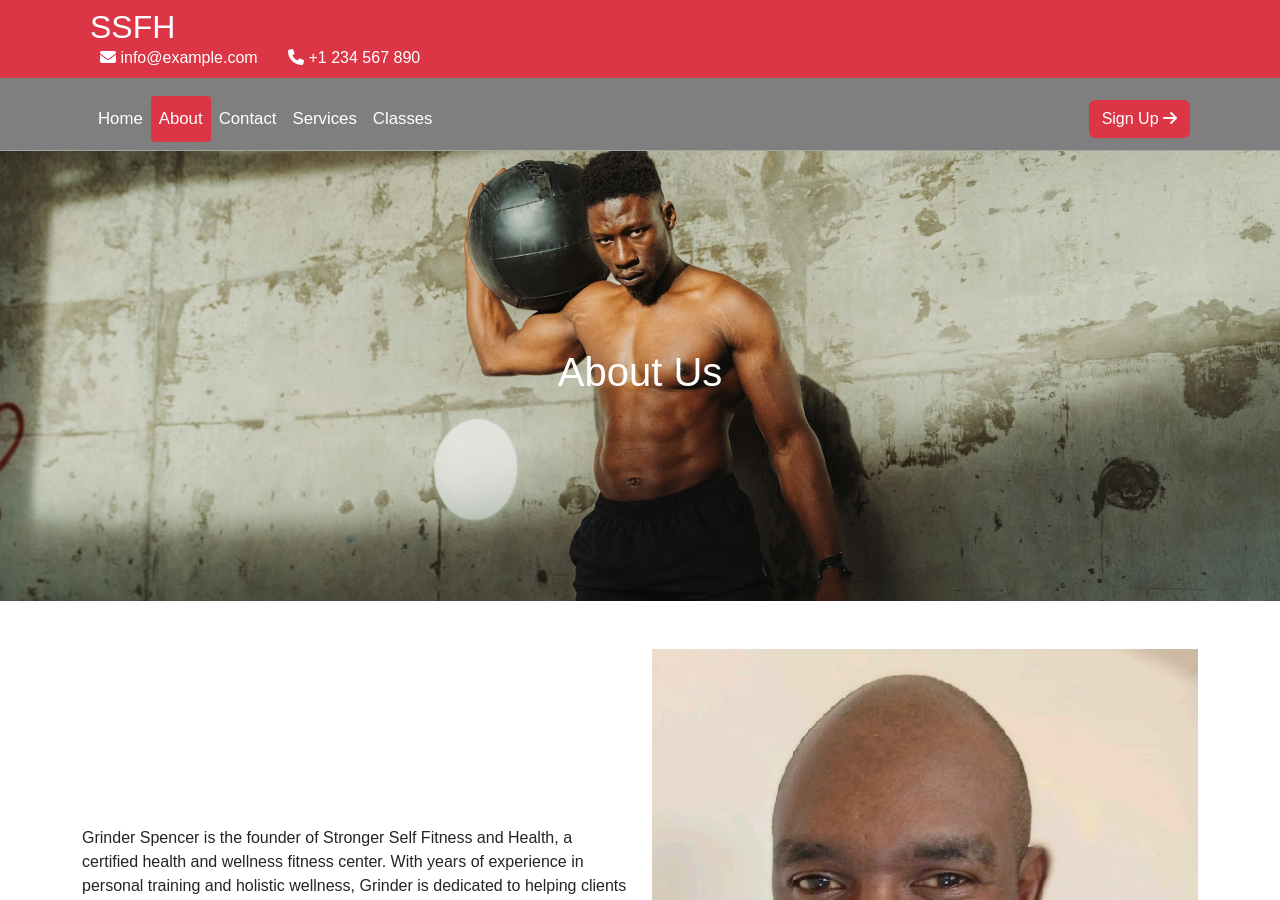
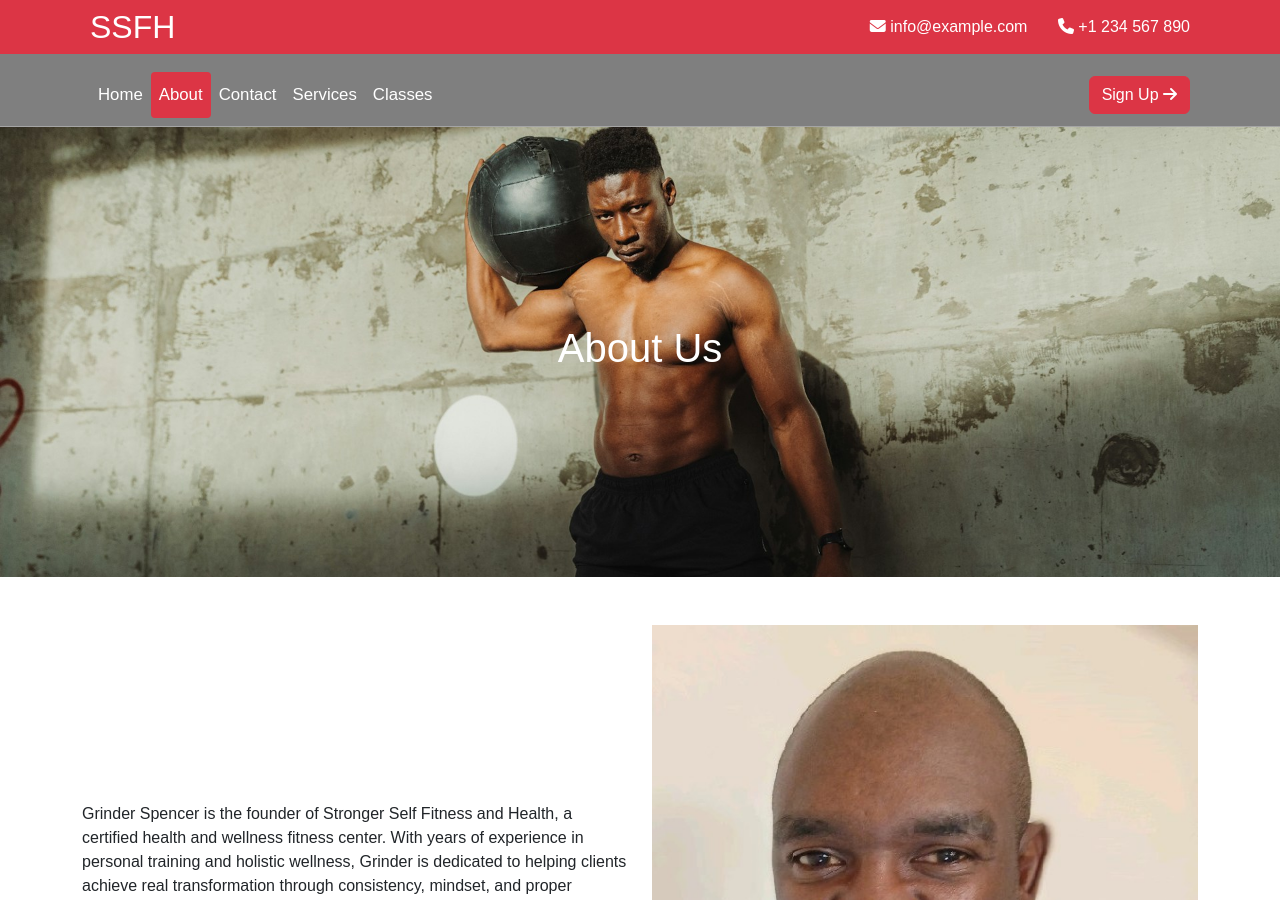
Before and after one commit to digitalsparkhq/grinderspencer-site, a Jekyll site: the page built from about.md, in a window 1280 px wide and 900 px high. Built offline with Jekyll 4.4.1, drawn with Linux system fonts in a browser that asks for light colours.

Commit message:
Update header.html

```diff
--- a/_includes/header.html
+++ b/_includes/header.html
@@ -1,8 +1,12 @@
-<header class="top-header bg-danger text-white d-flex justify-content-between align-items-center px-4 py-2">
-  <div class="container">
+<header class="top-header bg-danger text-white py-2">
+  <div class="container d-flex justify-content-between align-items-center">
+
+    <!-- Logo -->
     <div class="logo">
       <h2 class="m-0">SSFH</h2>
     </div>
+
+    <!-- Desktop: show text links -->
     <div class="contact-links d-none d-md-block">
       <a href="mailto:info@example.com" class="me-3 text-decoration-none text-white">
         <i class="fas fa-envelope"></i> info@example.com
@@ -11,6 +15,7 @@
         <i class="fas fa-phone"></i> +1 234 567 890
       </a>
     </div>
+
     <!-- Mobile: show only icons -->
     <div class="contact-links d-md-none">
       <a href="mailto:info@example.com" class="me-3 text-decoration-none text-white">
```
Lines whose indentation alone changed are shown as unchanged.
